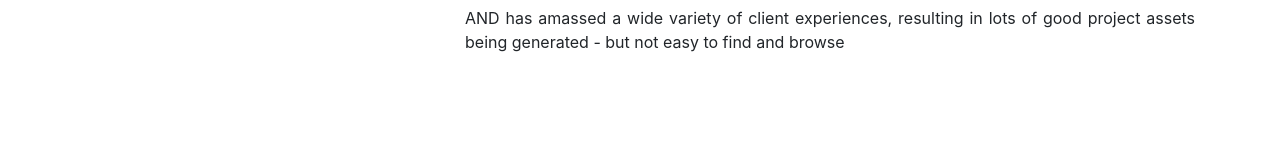
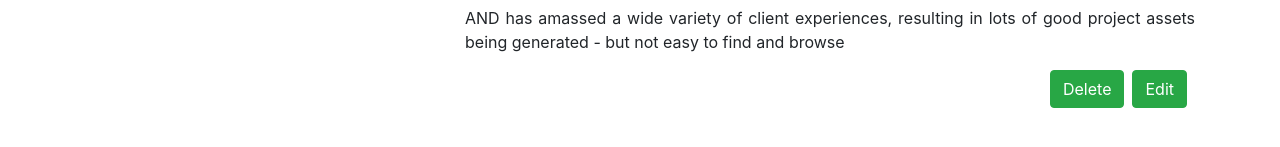
Before and after one commit to jishajaffer/React-Amplify, a React (Create React App) app: page /article/1 in a window 1280 px wide. Shown: the part 623-770 px from the top of the page. Built offline with nearby package versions, Linux system fonts and the light colour scheme; sample sign-in values are in the browser's storage.

Commit message:
admin user from context

```diff
--- a/src/App.js
+++ b/src/App.js
@@ -27,7 +27,7 @@ function App() {
     if (jwt) {
       setUser({
         name: "Dexter Morgan",
-        isAdmin: true,
+        permissionLevel: "admin",
         profilePhoto:
           "https://encrypted-tbn0.gstatic.com/images?q=tbn%3AANd9GcR9iUQ5TVznynSsqOdajd-zXGY5hgNWOD9LWg&usqp=CAU",
       });
--- a/src/pages/Article/Article.js
+++ b/src/pages/Article/Article.js
@@ -2,8 +2,12 @@ import React from "react";
 import * as articleApi from "../../services/fakeArticleService";
 
 const Article = (props) => {
-  const isAdmin = props.match.params.isAdmin;
+
+  const { permissionLevel } = props.user;
+  const isAdmin = permissionLevel === "admin";
+
   const articleId = props.match.params.id;
+
   const article = articleApi.getArticlesById(articleId);
 
   const handleEdit = () => {
```
